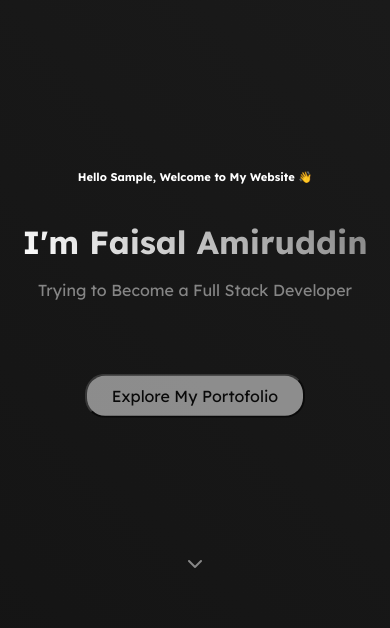
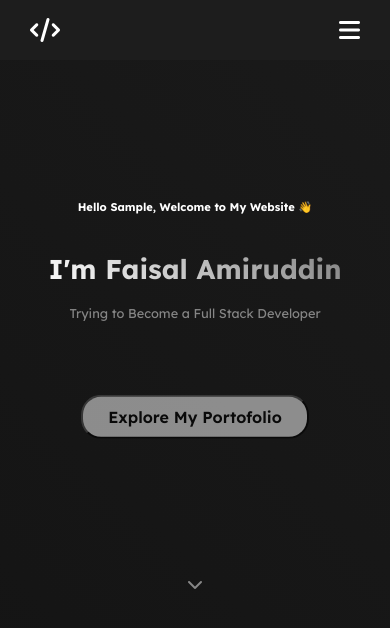
Before and after one commit to faisal-amiruddin/main, a React (Vite) app: page / in a window 390 px wide. Both pictures are taken after typing "Sample" into the empty fields and a click on the button "Submit". Shown: the top 628 px of the page. Built offline with nearby package versions, Linux system fonts and the light colour scheme; a web font is replaced by a local one.

Commit message:
Add navbar

```diff
--- a/src/App.tsx
+++ b/src/App.tsx
@@ -5,6 +5,7 @@ import { Input } from './components/Input.tsx';
 import { About } from './components/About.tsx';
 import { TechStack } from './components/TechStack.tsx';
 import { Footer } from './components/Footer.tsx';
+import { Nav } from './components/Nav.tsx';
 
 
 function App() {
@@ -33,6 +34,7 @@ function App() {
   }
   return (
     <>
+      <Nav />
       <Hero user={user} />
       <About />
       <TechStack />
--- a/src/components/Hero.css
+++ b/src/components/Hero.css
@@ -1,5 +1,6 @@
 .hero {
-    margin-top: 170px;
+    behavior: smooth;
+    margin-top: 200px;
     display: flex;
     justify-content: center;
     align-items: center;
@@ -84,15 +85,16 @@
 
 @media (max-width: 768px) {
     .hero h1 {
-        font-size: 2rem;
+        font-size: 1.7rem;
     }
     .hero h2 {
         font-size: 0.7rem;
     }
     .hero p {
-        font-size: 1rem;
+        font-size: 0.8rem;
     }
     .hero button {
         font-size: 1rem;
+        font-weight: 600;
     }
 }
--- a/src/components/Hero.tsx
+++ b/src/components/Hero.tsx
@@ -31,6 +31,7 @@ export const Hero: React.FC<HeroProps> = ({ user }) => {
 
     return (
         <>
+            <div className='hero-scroll'></div>
             <section className='hero' >
                 <div className="hero-content">
                     <div className='menyapa' data-aos="fade-up" data-aos-duration="2000">
--- /dev/null
+++ b/src/components/Nav.css
@@ -0,0 +1,116 @@
+a, button {
+    text-decoration: none;
+    cursor: pointer;
+}
+
+.navbar {
+    position: fixed;
+    top: 0;
+    left: 0;
+    width: 100%;
+    height: 90px;
+    background-color: rgb(29, 29, 29);
+    padding: 20px 40px;
+    display: flex;
+    justify-content: space-between;
+    align-items: center;
+    transform: transform 0.5s ease;
+    z-index: 1;
+}
+
+.icon {
+    font-size: 32px;
+}
+
+.menu-btn {
+    font-size: 32px;
+    display: none;
+    cursor: pointer;
+}
+
+.menu {
+    display: flex;
+    align-items: center;
+    gap: 32px;
+}
+
+.menu-links {
+    display: flex;
+    gap: 24px;
+    padding-inline: 24px;
+}
+
+.menu-links a {
+    font-weight: 500;
+    color: #fff;
+    padding: 8px 16px;
+    text-align: center;
+}
+
+.menu-links a:hover {
+    color: #888;
+    scale: 0.9;
+}
+
+@media (max-width: 768px) {
+    .icon {
+        font-size: 24px;
+    }
+
+    .navbar {
+        height: 60px;
+        padding: 30px 30px;
+    }
+
+    .menu-btn {
+        font-size: 24px;
+        display: block;
+    }
+
+    .menu-btn i {
+        transition: transform 0.3s ease;
+    }
+
+    .menu-links {
+        position: absolute;
+        top: 60px;
+        left: 0;
+        width: 100%;
+        background-color: rgb(29, 29, 29);
+        flex-direction: column;
+        align-items: center;
+        padding: 0;
+        margin: 0;
+        height: 0;
+        overflow: hidden;
+        opacity: 0;
+        transition: all 0.3s ease-in-out;
+        z-index: 10;
+    }
+
+    .menu-links.show {
+        height: 300px;
+        opacity: 1;
+        padding: 20px;
+        gap: 16px;
+    }
+
+    .menu-links a {
+        border-bottom: 2px solid #fff;
+        width: fit-content;
+        opacity: 0;
+        transform: translateY(-20px);
+        transition: all 0.3s ease;
+    }
+
+    .menu-links.show a {
+        opacity: 1;
+        transform: translateY(0);
+    }
+
+    .menu-links.show a:nth-child(1) { transition-delay: 0.1s; }
+    .menu-links.show a:nth-child(2) { transition-delay: 0.2s; }
+    .menu-links.show a:nth-child(3) { transition-delay: 0.3s; }
+    .menu-links.show a:nth-child(4) { transition-delay: 0.4s; }
+    .menu-links.show a:nth-child(5) { transition-delay: 0.5s; }
+}
--- /dev/null
+++ b/src/components/Nav.tsx
@@ -0,0 +1,75 @@
+import { useState } from 'react';
+import './Nav.css'
+
+export const Nav = () => {
+    const navBar = document.querySelector(".navbar") as HTMLElement;
+    let prevScrollPos = window.scrollY;
+
+    window.addEventListener("scroll", function () {
+        const cursorScrollPos = this.window.scrollY;
+
+        if(navBar) {
+            if (cursorScrollPos > prevScrollPos) {
+                navBar.style.transform = 'translateY(-105%)';
+            } else {
+                navBar.style.transform = 'translateY(0%)';
+            }
+        }
+
+        prevScrollPos = cursorScrollPos;
+    })
+
+    const [isMenuOpen, setIsMenuOpen] = useState(false);
+
+    const handleMenuToggle = () => {
+        setIsMenuOpen(!isMenuOpen);
+    };
+
+    const scrollToAbout = () => {
+        const aboutSection = document.querySelector('.about-scroll') as HTMLElement;
+        if (aboutSection) {
+            aboutSection.scrollIntoView({ behavior: 'smooth' });
+        }
+        setIsMenuOpen(false);
+    };
+
+    const scrollToHero = () => {
+        const aboutSection = document.querySelector('.hero-scroll') as HTMLElement;
+        if (aboutSection) {
+            aboutSection.scrollIntoView({ behavior: 'smooth' });
+        }
+        setIsMenuOpen(false);
+    };
+
+    const scrollToTech = () => {
+        const aboutSection = document.querySelector('.tech-scroll') as HTMLElement;
+        if (aboutSection) {
+            aboutSection.scrollIntoView({ behavior: 'smooth' });
+        }
+        setIsMenuOpen(false);
+    };
+
+    return (
+        <>
+            <nav className="navbar">
+                <i className="fas fa-code icon"></i>
+                <div className="menu">
+                    <div className={`menu-links ${isMenuOpen ? 'show' : ''}`}>
+                        <a onClick={scrollToHero}>Home</a>
+                        <a onClick={scrollToAbout}>About</a>
+                        <a onClick={scrollToTech}>Tech Stack</a>
+                        <a href="#">Certificates</a>
+                        <a href="#">Contact</a>
+                    </div>
+                </div>
+                <div className="menu-btn">
+                    {isMenuOpen ? (
+                        <i className="fa-solid fa-times" onClick={handleMenuToggle}></i>
+                    ) : (
+                        <i className="fa-solid fa-bars" onClick={handleMenuToggle}></i>
+                    )}
+                </div>
+            </nav>
+        </>
+    );
+}
--- a/src/components/TechStack.tsx
+++ b/src/components/TechStack.tsx
@@ -3,6 +3,7 @@ import './TechStack.css'
 export const TechStack = () => {
     return (
         <>
+            <div className='tech-scroll'></div>
             <section className="stack">
                 <div className='stack-title'>
                     <h1 data-aos="fade" data-aos-duration="2000">Tech Stacks</h1>
```
